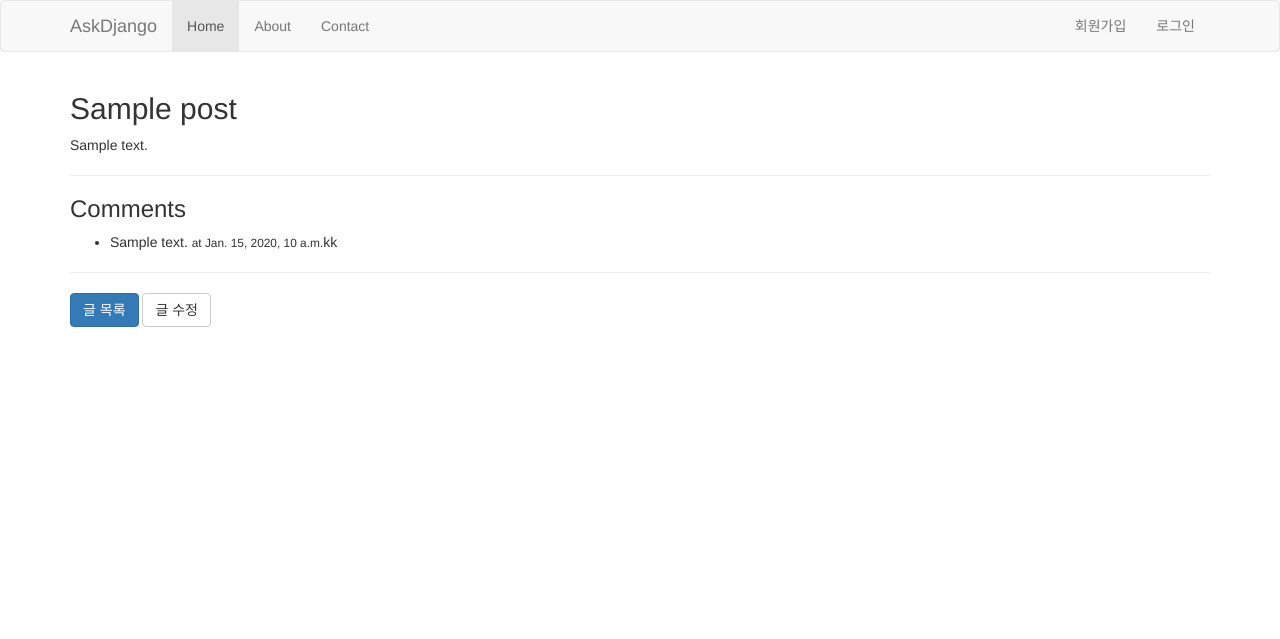
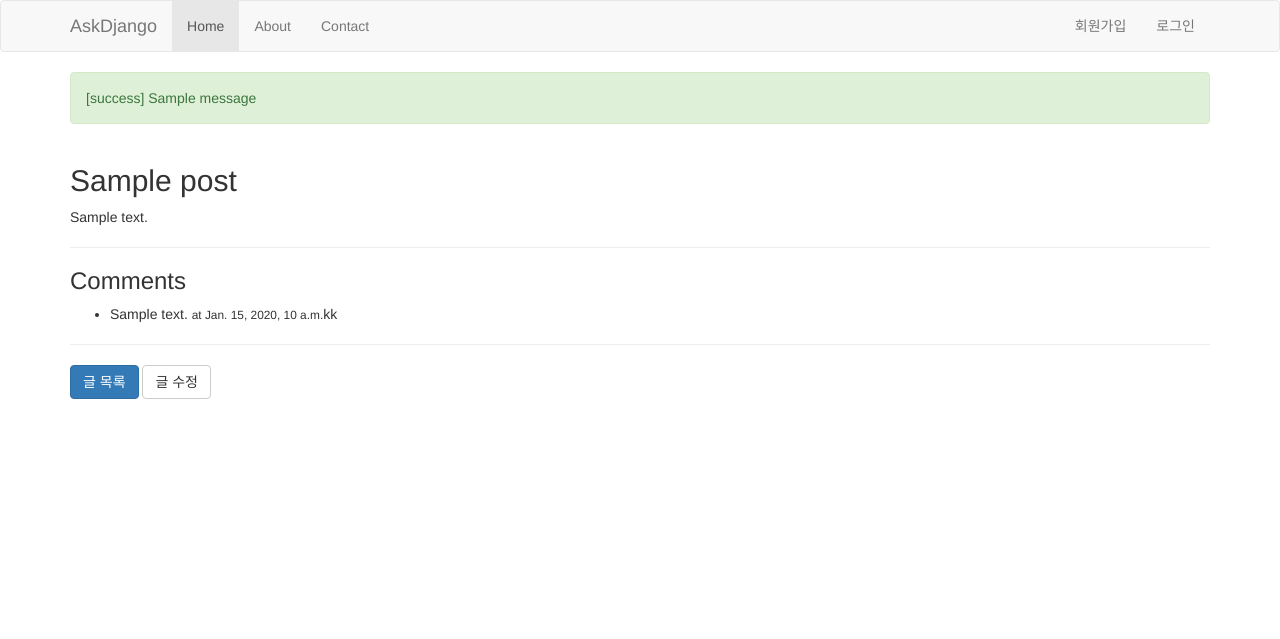
Before and after one commit to yongsk0066/django_practice, a Django app: page /blog/1/ in a window 1280 px wide. Shown: the top 639 px of the page. Run offline with Django 3.2, Linux system fonts and the light colour scheme; tables that the repository leaves empty hold one stand-in row (values such as "Sample post"); one stand-in notice (Sample message) is shown; parts of the project's set-up code (start-up, migrations or seed data) failed here and were passed over; some libraries are stand-ins or nearby versions.

Commit message:
blog.views.post_new/post_edit 뷰에 messages 적용

```diff
--- a/blog/views.py
+++ b/blog/views.py
@@ -2,6 +2,8 @@ from django.http import Http404
 from django.shortcuts import get_object_or_404, render, redirect
 from .models import Post
 from .forms import PostForm
+from django.contrib import messages
+
 
 def post_list(request):
     qs = Post.objects.all()
@@ -28,6 +30,7 @@ def post_edit(request, id):
         form = PostForm(request.POST, request.FILES)
         if form.is_valid():
             post = form.save()
+            messages.success(request, '포스팅을 수정했습니다.')
             return redirect(post)
     else:
         form = PostForm(instance=post)
@@ -40,6 +43,7 @@ def post_new(request):
         form = PostForm(request.POST, request.FILES)
         if form.is_valid():
             post = form.save()
+            messages.success(request, "새 포스팅을 저장했습니다.")
             return redirect(post)
     else:
         form = PostForm()
--- a/first_django/templates/layout.html
+++ b/first_django/templates/layout.html
@@ -50,6 +50,16 @@
         </div>
     </nav>
 
+    {% if messages %}
+        <div class="container">
+        {% for message in messages %}
+            <div class="alert alert-{{ message.tags }}">
+            [{{ message.tags }}]
+            {{ message.message }}
+            </div>
+        {% endfor %}
+        </div>
+    {% endif %}
 
     {% block content %}
     {% endblock %}
```
